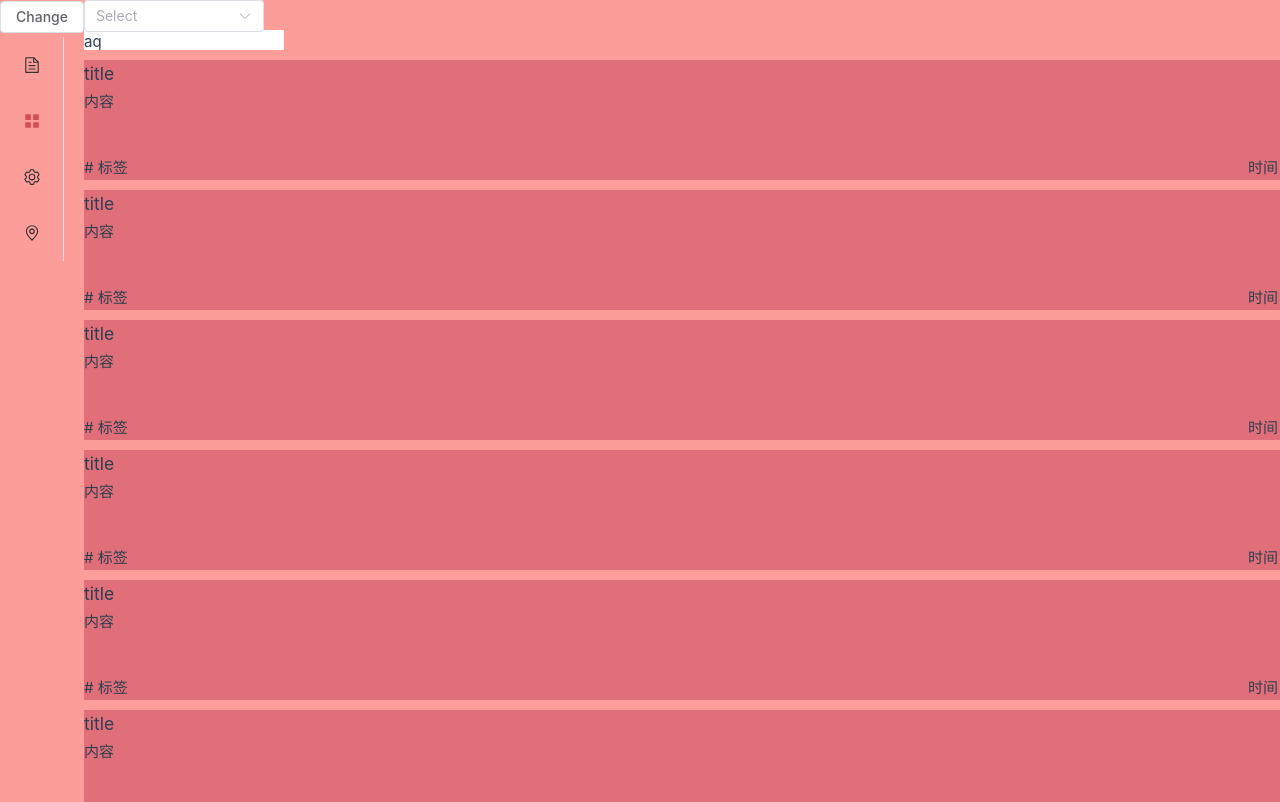
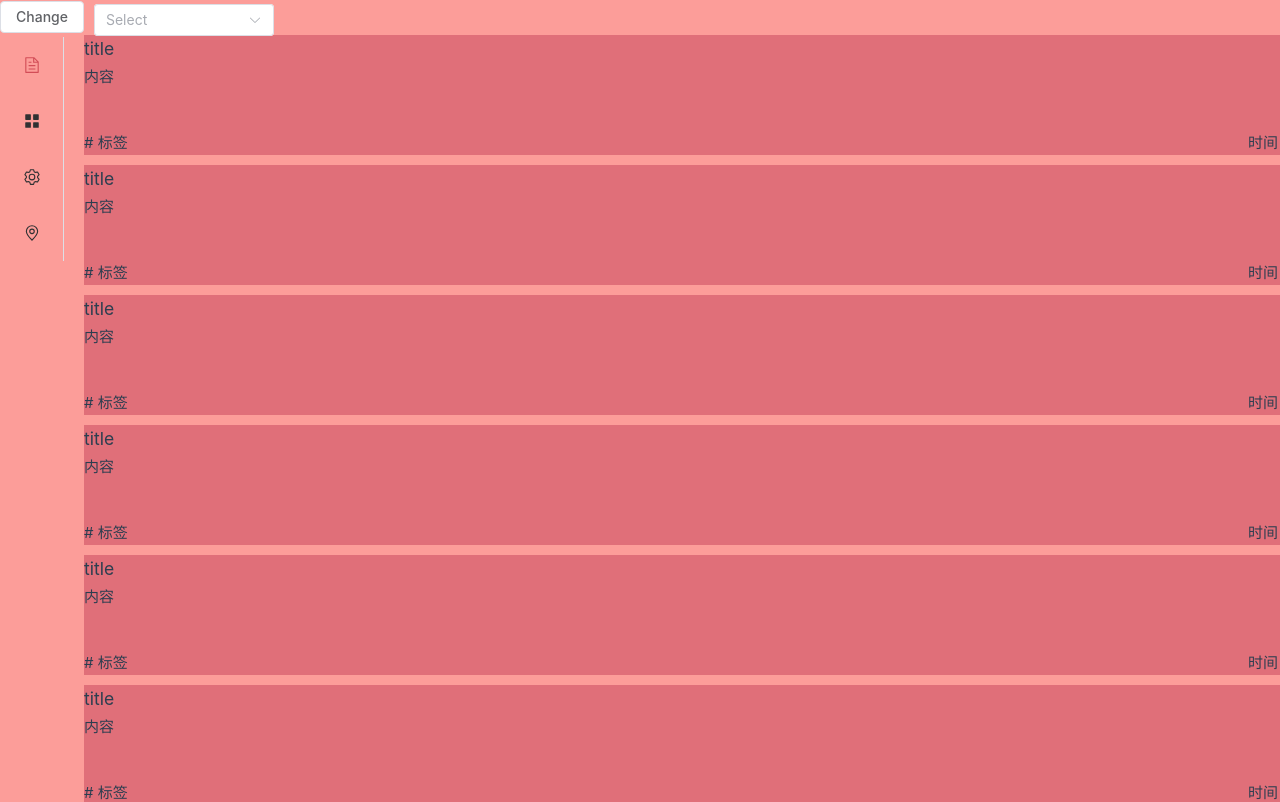
Before and after one commit to Magic462/blog-v1, a Vue app: page /pages/Algorithm/LeetCode in a window 1280 px wide. Shown: the top 802 px of the page. Built offline with nearby package versions, Linux system fonts and the light colour scheme.

Commit message:
init commit

```diff
--- a/package.json
+++ b/package.json
@@ -11,6 +11,7 @@
   },
   "dependencies": {
     "element-plus": "^2.8.1",
+    "hexo": "^7.3.0",
     "pinia": "^2.1.7",
     "vue": "^3.4.29",
     "vue-router": "^4.0.13"
--- a/src/components/AsidePart.vue
+++ b/src/components/AsidePart.vue
@@ -1,11 +1,14 @@
 <script setup>
-import { ref } from "vue";
+import { ref,watch } from "vue";
+import { useRoute } from 'vue-router';
 import {
   Document,
   Menu as IconMenu,
   Location,
   Setting,
 } from "@element-plus/icons-vue";
+
+// 实现侧边栏的伸缩效果
 const isCollapse = ref(true);
 // const handleChange = (key, keyPath) => {
 //   console.log(key, keyPath);
@@ -16,9 +19,29 @@ const handleChange = () => {
   // console.log(key, keyPath);
   return !isCollapse.value;
 };
+
+// 滚轮一旦滑动，侧边栏收缩
 addEventListener("scroll", () => {
   isCollapse.value = true;
 });
+
+// 获取当前路由
+const route=useRoute()
+// console.log(111);
+
+// 创建一个响应式变量来存储当前高亮的路径
+// const highlightedPath = ref(route.path);
+// 侦听路由变化
+watch(
+  () => route.path,
+  (newPath) => {
+    console.log(route.path);
+    // 根据新的路由路径更新侧边栏菜单项的高亮状态
+    // updateMenuHighlight(toPath);
+    console.log(newPath);
+  },
+  { immediate: true } // 立即执行一次回调，以处理初始路由
+);
 </script>
 
 <template>
@@ -28,12 +51,12 @@ addEventListener("scroll", () => {
   </el-radio-group>
   <!-- router选项开启后可以利用index跳转到相关路径default-active跳转时的高亮样式 -->
   <el-menu
-    default-active="2"
     class="el-menu-vertical-demo"
     :collapse="isCollapse"
     background-color="#FC9D99"
     active-text-color="#D24D57"
     :default-active="$route.path"
+    :key="$route.path"
     router
   >
     <el-sub-menu index="1">
--- a/src/views/LayoutPage.vue
+++ b/src/views/LayoutPage.vue
@@ -1,13 +1,16 @@
 <script setup>
-import {ref } from 'vue'
+import {ref,watch } from 'vue'
+import { useRoute } from 'vue-router';
 //element plus组件可以没有组件的导入，直接使用
-
 import {
   Document,
   Menu as IconMenu,
   Location,
   Setting,
 } from "@element-plus/icons-vue";
+
+
+// 实现侧边栏的伸缩效果
 const isCollapse = ref(true);
 // const handleChange = (key, keyPath) => {
 //   console.log(key, keyPath);
@@ -18,9 +21,41 @@ const handleChange = () => {
   // console.log(key, keyPath);
   return !isCollapse.value;
 };
+// 滚轮一旦滑动，侧边栏收缩
 addEventListener("scroll", () => {
   isCollapse.value = true;
 });
+
+// 初始化为当前路由路径
+// const activePath = ref(useRoute().path);
+// 创建一个响应式引用来存储当前激活的路径
+const activePath = ref('');
+// 获取当前的路由对象
+const route = useRoute();
+// 侦听路由变化
+watch(
+  () => route.path,
+  (toPath) => {
+    activePath.value=toPath;
+    // console.log(activePath.value);
+  },
+  { immediate: true } // 立即执行一次回调，以处理初始路由
+);
+
+
+// const dealRoutePath = (activePath) => {
+//   if (!activePath) return "";
+//   //将一个字符串 path 按照 / 字符进行分割，并将结果存储数组中
+//   const activePathArr = activePath.split("/");
+//   return activePathArr.slice(-1)[0];
+// };
+
+// // 使用 beforeunload 事件监听页面刷新
+// window.addEventListener('beforeunload', ()=>{
+//   console.log(route.path);
+//   activePath.value=route.path;
+//   // localStorage.setItem('activePath',route.path);
+// })
 </script>
 
 <template>
@@ -33,7 +68,7 @@ addEventListener("scroll", () => {
               </el-radio-group>
               <!-- router选项开启后可以利用index跳转到相关路径default-active跳转时的高亮样式 -->
               <el-menu
-                default-active="/MainPart"
+                :default-active="activePath"
                 class="el-menu-vertical-demo"
                 :collapse="isCollapse"
                 background-color="#FC9D99"
@@ -50,7 +85,8 @@ addEventListener("scroll", () => {
                     <el-menu-item index="/pages/Algorithm/LeetCode">LeetCode题解</el-menu-item>
                     <el-menu-item index="1-2">做题心得</el-menu-item>
                   </el-menu-item-group>
-                  <el-menu-item-group title="Notes">
+                  <el-menu-item-group>
+                    <template #title><span>Notes</span></template>
                     <el-menu-item index="/pages/notes/StudyNotes">about项目</el-menu-item>
                   </el-menu-item-group>
                   <el-sub-menu index="/pages/notes/StudyNotes">
@@ -76,8 +112,9 @@ addEventListener("scroll", () => {
               </el-menu>
       </el-aside>
       <el-container>
-          <!-- <el-header></el-header> -->
-          <el-main><router-view></router-view></el-main>
+          <el-main>
+            <router-view></router-view>
+          </el-main>
       </el-container>
     </el-container>
     <el-footer><FooterPart></FooterPart></el-footer>
--- a/src/views/pages/Algorithm/LeetCode.vue
+++ b/src/views/pages/Algorithm/LeetCode.vue
@@ -30,7 +30,7 @@ const handleScroll=()=>{
   // 获取滚动条位置
   const scrollTop = document.documentElement.scrollTop
   console.log(scrollTop);
-  isFixed.value=scrollTop<=200;
+  isFixed.value=scrollTop<=400;
 }
 onMounted(()=>{
   window.addEventListener('scroll',handleScroll);
@@ -49,7 +49,6 @@ onUnmounted(() => {
       placeholder="Select"
       style="width: 180px;"
       v-show="isFixed"
-      class="fixed-header"
     >
     <el-option
       v-for="item in options"
@@ -59,12 +58,14 @@ onUnmounted(() => {
     />
 </el-select>
   </div>
-<div class="aq">aq</div>
-<MainPages></MainPages>
-<MainPages></MainPages>
-<MainPages></MainPages>
-<MainPages></MainPages>
-<MainPages></MainPages>
+<!-- <div class="aq">aq</div> -->
+ <div class="pages">
+  <MainPages></MainPages>
+  <MainPages></MainPages>
+  <MainPages></MainPages>
+  <MainPages></MainPages>
+  <MainPages></MainPages>
+ </div>
 </template>
 
 <style scoped>
@@ -74,11 +75,16 @@ onUnmounted(() => {
     position: fixed;
     top:0;
     z-index:10;
+    margin-left:10px;
+    margin-top:4px;
 }
-.aq {
+.pages {
+  margin-top:35px;
+}
+/* .aq {
   width: 200px;
   height: 20px;
   background-color: #fff;
   margin-top:30px;
-}
+} */
 </style>
```
Also changed, not shown: 1 other file (tests, documents, lock files or other folders). Lines whose indentation alone changed are shown as unchanged.
